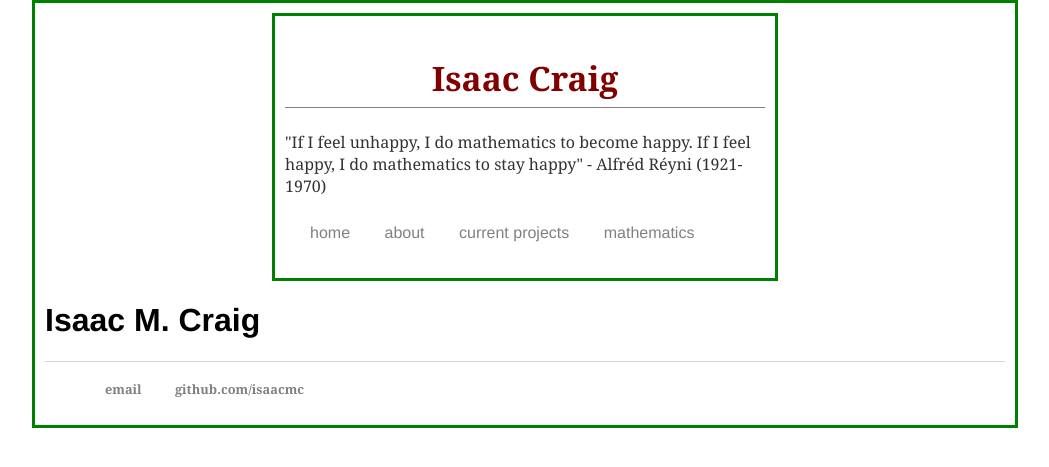
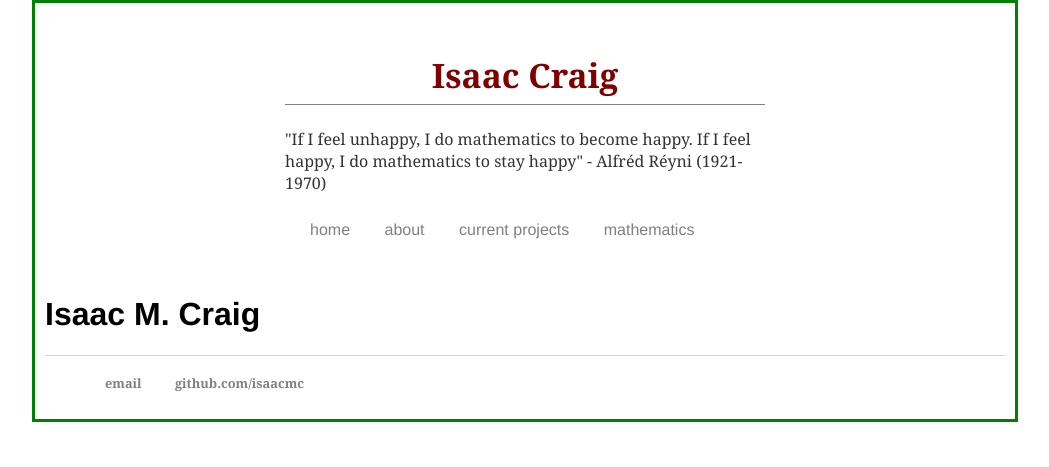
Before and after one commit to isundberg/isaacmc.github.io, a Jekyll site: the page built from index.html, in a window 1280 px wide. Shown: the top 467 px of the page, without its empty margins (115-1164 px from the left). Built offline with Jekyll 4.4.1, drawn with Linux system fonts in a browser that asks for light colours.

Commit message:
Update main.css

```diff
--- a/css/main.css
+++ b/css/main.css
@@ -4,6 +4,12 @@
     margin: auto;
     width: 75%;
     border: 3px solid green;
+    padding: 10px;
+}
+
+#branding {
+    margin: auto;
+    width: 50%;
     padding: 10px;
 }
 
@@ -23,13 +29,6 @@
     text-transform: uppercase;
     font-size: 10px;
     color: gray;
-}
-
-#branding {
-    margin: auto;
-    width: 50%;
-    border: 3px solid green;
-    padding: 10px;
 }
 
 nav ul {
```
